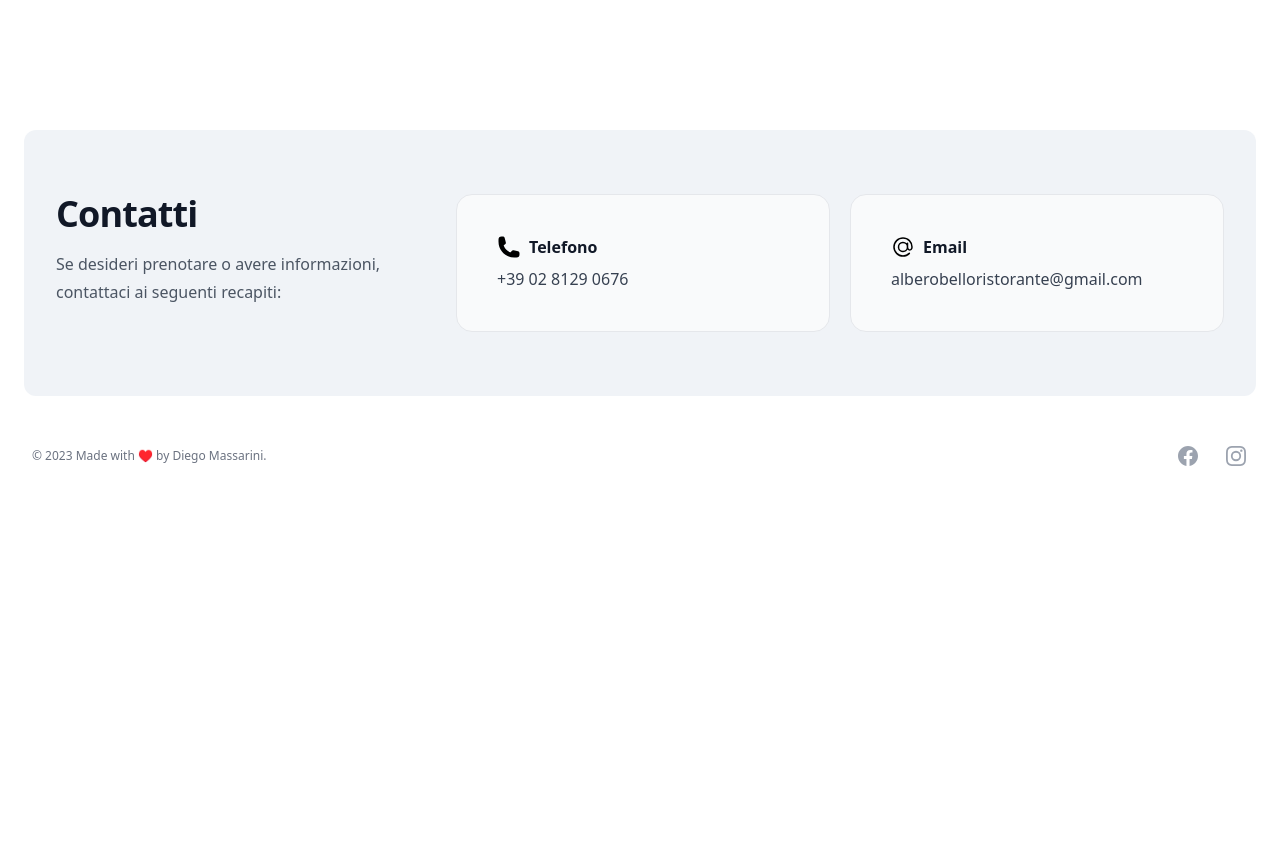
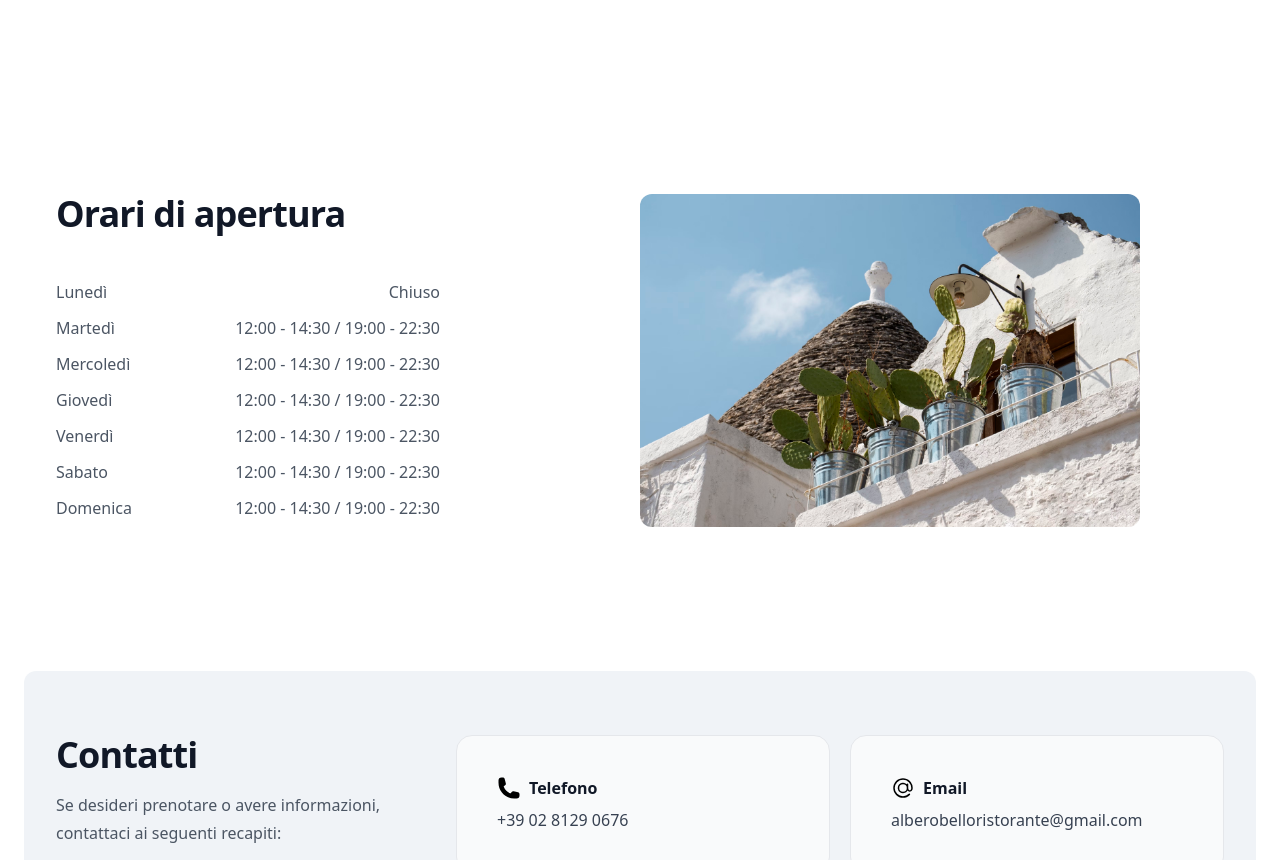
Before and after one commit to webdiego/alberobello-restaurant, a Next.js app: page / in a window 1280 px wide. Shown: the part 2520-3380 px from the top of the page. Before the commit the page ends 3036 px from the top, so only its background shows below. Built offline with nearby package versions, Linux system fonts and the light colour scheme; grey boxes are pictures that could not be loaded.

Commit message:
add working hours

```diff
--- a/src/components/Contact.tsx
+++ b/src/components/Contact.tsx
@@ -2,7 +2,7 @@ import { AtSymbolIcon, PhoneIcon } from '@heroicons/react/24/solid'
 
 export default function Contact() {
   return (
-    <div className="bg-white mt-28 px-6">
+    <div className="bg-white mt-20 px-6">
       <div className="mx-auto max-w-2xl lg:max-w-7xl px-6 lg:px-8 bg-slate-200/50 py-16  rounded-xl">
         <div className="mx-auto max-w-2xl space-y-16 divide-y divide-gray-100 lg:mx-0 lg:max-w-none">
           <div
--- a/src/components/Hero.tsx
+++ b/src/components/Hero.tsx
@@ -26,10 +26,10 @@ export default function Hero() {
               </h1>
               <p className="relative mt-6 text-lg leading-8 text-gray-600 sm:max-w-md lg:max-w-none">
                 La Puglia è una regione ricca di storia e di tradizioni, che si
-                riflettono anche nella sua cucina. La cucina pugliese è semplice
-                e genuina, fatta di ingredienti semplici e di stagione, che
-                vengono lavorati con cura e passione per ottenere piatti gustosi
-                e ricchi di sapore.
+                riflettono anche nella sua cucina. <br /> La cucina pugliese è
+                semplice e genuina, fatta di ingredienti semplici e di stagione,
+                che vengono lavorati con cura e passione per ottenere piatti
+                gustosi e ricchi di sapore.
               </p>
               <div className="mt-10 flex items-center gap-x-6">
                 <Link
--- a/src/components/Map.tsx
+++ b/src/components/Map.tsx
@@ -5,11 +5,10 @@ export default function Map() {
     <div className="mx-auto max-w-2xl lg:max-w-7xl px-6 lg:px-8 mt-28">
       <div>
         <h2 className="text-3xl font-bold tracking-tight text-gray-900 sm:text-4xl">
-          Dove siamo
+          Dove siamo situati
         </h2>
         <p className="mt-4 leading-7 text-gray-600">
-          Lorem ipsum dolor sit amet consectetur adipisicing elit. Architecto,
-          id?
+          Il nostro ristorante si trova in Via Trento, 117, 20021 Bollate MI
         </p>
       </div>
       <div className="mt-10">
--- /dev/null
+++ b/src/components/WorkingHours.tsx
@@ -0,0 +1,54 @@
+import React from 'react'
+import Image from 'next/image'
+
+const workingHours = [
+  {
+    day: 'Lunedì',
+    hours: 'Chiuso',
+  },
+  {
+    day: 'Martedì',
+    hours: '12:00 - 14:30 / 19:00 - 22:30',
+  },
+  {
+    day: 'Mercoledì',
+    hours: '12:00 - 14:30 / 19:00 - 22:30',
+  },
+  { day: 'Giovedì', hours: '12:00 - 14:30 / 19:00 - 22:30' },
+  { day: 'Venerdì', hours: '12:00 - 14:30 / 19:00 - 22:30' },
+  { day: 'Sabato', hours: '12:00 - 14:30 / 19:00 - 22:30' },
+  { day: 'Domenica', hours: '12:00 - 14:30 / 19:00 - 22:30 ' },
+]
+export default function WorkingHours() {
+  return (
+    <div className="bg-white mt-28 px-6">
+      <div
+        id="orari"
+        className="mx-auto max-w-2xl lg:max-w-7xl px-6 lg:px-8 py-16 grid grid-cols-1 lg:grid-cols-2"
+      >
+        <div className="max-w-sm">
+          <h2 className="text-3xl font-bold tracking-tight text-gray-900 sm:text-4xl">
+            Orari di apertura
+          </h2>
+          <div className="leading-7 text-gray-600 mt-10">
+            {workingHours.map((item, index) => (
+              <div key={index} className="flex justify-between py-1">
+                <p>{item.day}</p>
+                <p>{item.hours}</p>
+              </div>
+            ))}
+          </div>
+        </div>
+        <div className="flex items-center mt-5 md:mt-0">
+          <Image
+            src="/contact.avif"
+            alt="Orari di apertura"
+            width={500}
+            height={500}
+            className="rounded-xl"
+          />
+        </div>
+      </div>
+    </div>
+  )
+}
--- a/src/pages/index.tsx
+++ b/src/pages/index.tsx
@@ -3,12 +3,14 @@ import Description from '../components/Description'
 import Map from '../components/Map'
 import Contact from '../components/Contact'
 import Layout from '../components/Layout'
+import WorkingHours from '@/components/WorkingHours'
 export default function Home() {
   return (
     <Layout>
       <Hero />
       <Description />
       <Map />
+      <WorkingHours />
       <Contact />
     </Layout>
   )
--- a/src/pages/menu.tsx
+++ b/src/pages/menu.tsx
@@ -2,10 +2,10 @@ import React from 'react'
 import { Client } from '@notionhq/client'
 import Image from 'next/image'
 import Layout from '../components/Layout'
-import { Pacifico } from 'next/font/google'
-const pacifico = Pacifico({ weight: '400', subsets: ['latin'] })
+
 let notionDatabaseId = process.env.NOTION_DATABASE_ID
 let notionKey = process.env.NOTION_SECRET_KEY
+
 const notion = new Client({
   auth: notionKey,
 })
@@ -20,6 +20,7 @@ export default function Menu({ menu }: { menu: any }) {
       current: false,
     }
   })
+
   tabsMenu[0].current = true
   const [tabs, setTabs] = React.useState(tabsMenu)
 
@@ -37,7 +38,7 @@ export default function Menu({ menu }: { menu: any }) {
       <div className="pb-10">
         <div className="bg-white">
           <div className="mx-auto max-w-7xl py-14 px-6 lg:px-8">
-            <div className="relative isolate overflow-hidden bg-gray-900 px-6 p py-16 md:py-24 text-left shadow-2xl rounded-3xl sm:px-16 backdrop-blur-2xl	">
+            <div className="relative isolate overflow-hidden bg-gray-900 px-6 p py-16 md:py-24 text-left shadow-2xl rounded-3xl sm:px-16 ">
               <h2 className="mr-auto max-w-2xl text-4xl font-bold tracking-tight text-white sm:text-5xl drop-shadow-lg	">
                 Il nostro menù
               </h2>
@@ -61,7 +62,7 @@ export default function Menu({ menu }: { menu: any }) {
           </div>
         </div>
         <div className="max-w-7xl mx-auto py-5 px-6 lg:px-8">
-          <div className="relative">
+          <div className="relative border-b">
             <nav
               className="flex space-x-4 w-full overflow-x-auto items-center pb-4 pr-10"
               aria-label="Tabs"
@@ -72,7 +73,7 @@ export default function Menu({ menu }: { menu: any }) {
                   className={classNames(
                     tab.current
                       ? 'bg-black text-white'
-                      : 'text-gray-500 hover:text-gray-700',
+                      : 'text-gray-500 hover:text-gray-700 border',
                     'rounded-md px-3 py-2 text-sm font-medium cursor-pointer min-w-max'
                   )}
                   // set the current tab to true on click to change the active tab style to "bg-black text-white"
@@ -110,7 +111,7 @@ export default function Menu({ menu }: { menu: any }) {
 
 export async function getStaticProps() {
   const response = await notion.databases.query({
-    database_id: notionDatabaseId!,
+    database_id: notionDatabaseId as string,
   })
   const results = response.results.map((page) => {
     return {
```
Also changed, not shown: public/contact.avif (added), 1 other file (tests, documents, lock files or other folders).
